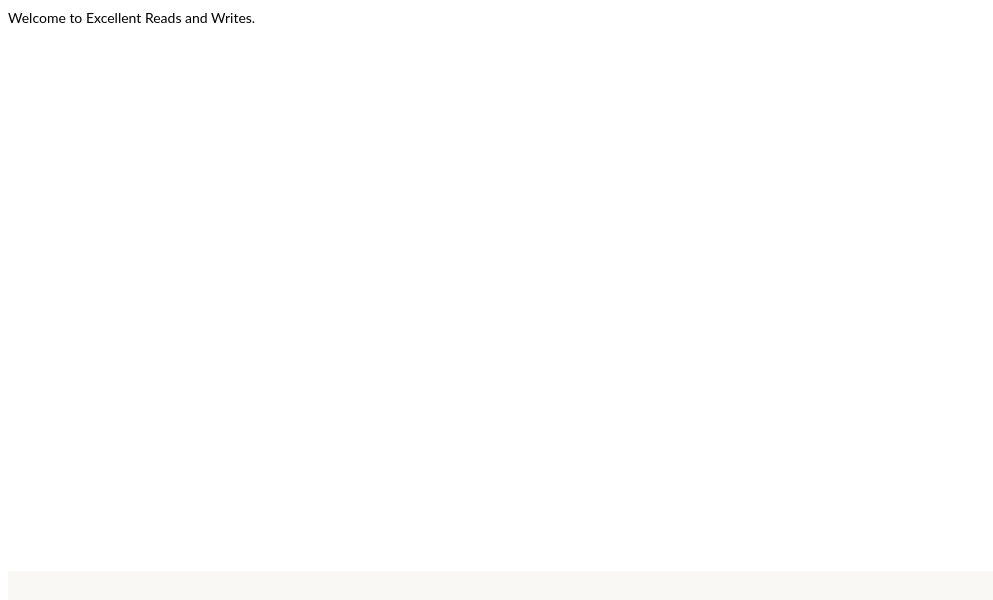
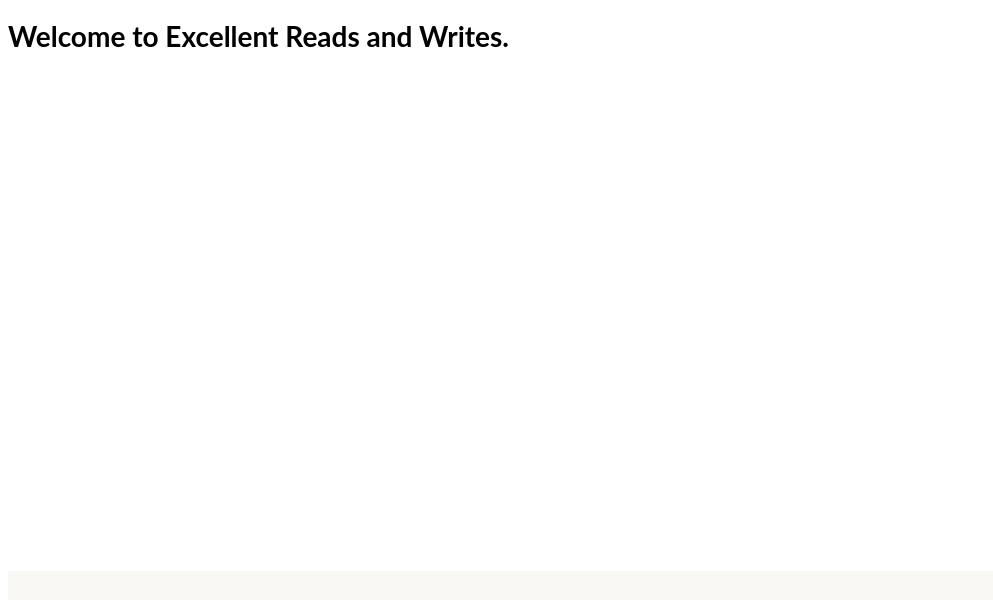
Before and after one commit to namita0210/ExcellentReadsandWrites, a plain HTML site: page index.html in a window 1280 px wide. Shown: the top 600 px of the page, without its empty margins (0-993 px from the left). Drawn offline with Linux system fonts and the light colour scheme; grey boxes are pictures that could not be loaded.

Commit message:
Add new heading to index.html

```diff
--- a/index.html
+++ b/index.html
@@ -9,7 +9,7 @@
 </head>
 <body>
     <header>
-        <div>Welcome to Excellent Reads and Writes.</div>
+        <div><h1>Welcome to Excellent Reads and Writes.</h1></div>
     </header>
 
     <footer>
```
